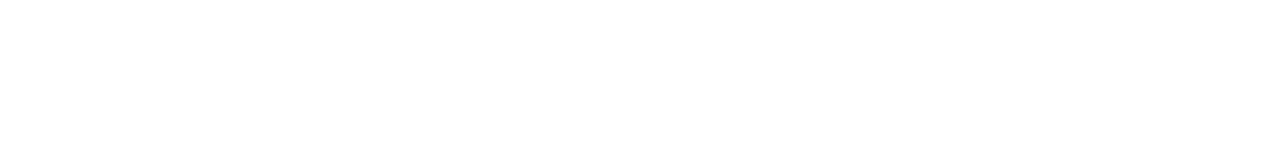
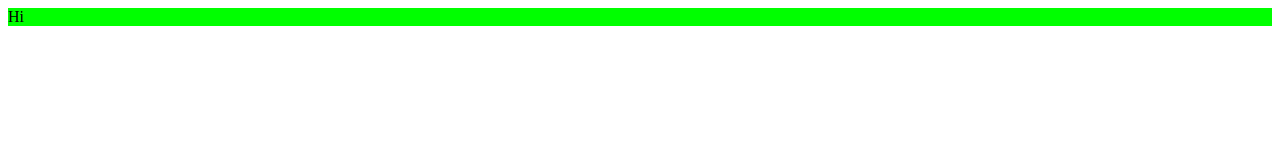
Before and after one commit to frog-plus-plus/frog-plus-plus.github.io, a plain HTML site: page index.html in a window 1280 px wide. Drawn offline with Linux system fonts and the light colour scheme.

Commit message:
Added text to header

```diff
--- a/index.html
+++ b/index.html
@@ -5,6 +5,6 @@
         <title>Welcome from Frog++</title>
     </head>
     <body>
-        <header id="mainTitleBar"></header>
+        <header id="mainTitleBar">Hi</header>
     </body>
 </html>
```
